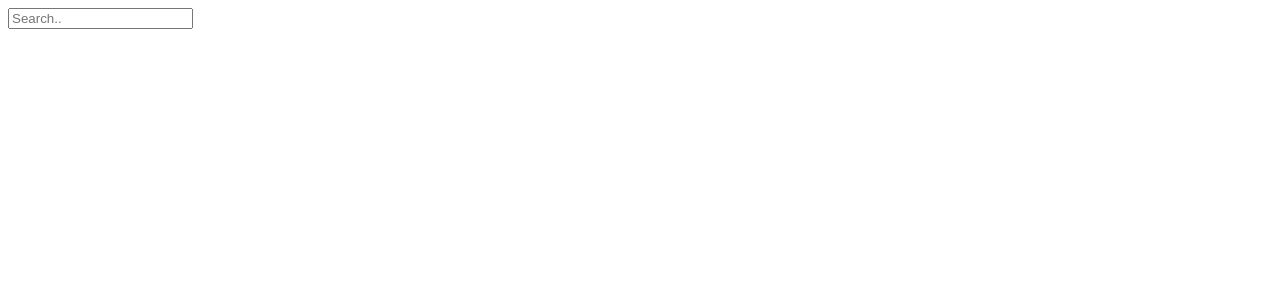
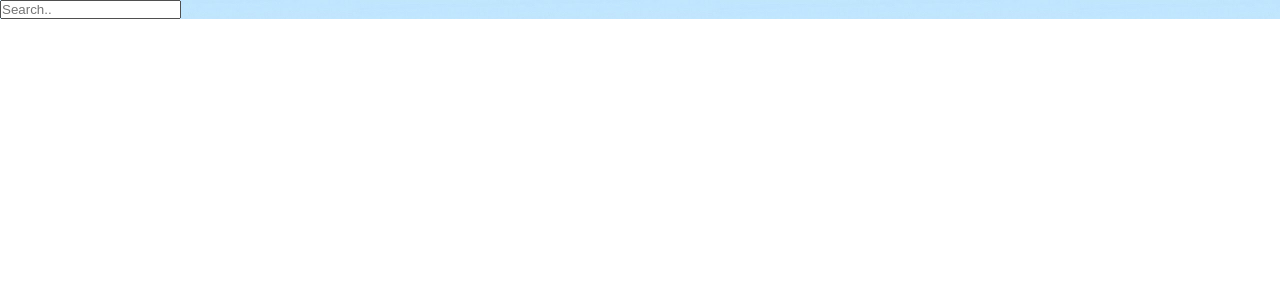
Before and after one commit to Jorgelopez5252/vue-weather, a Vue app: page / in a window 1280 px wide. Shown: the top 300 px of the page. Built offline with nearby package versions, Linux system fonts and the light colour scheme.

Commit message:
updated bg

```diff
--- a/src/App.vue
+++ b/src/App.vue
@@ -22,5 +22,17 @@ export default {
 </script>
 
 <style>
+* {
+  margin: 0;
+  padding: 0;
+  box-sizing: border-box;
+}
 
+body {
+  font-family: 'Franklin Gothic Medium', 'Arial Narrow', Arial, sans-serif;
+}
+
+#app {
+  background-image: url(./assets/cold-bg.jpg);
+}
 </style>
```
